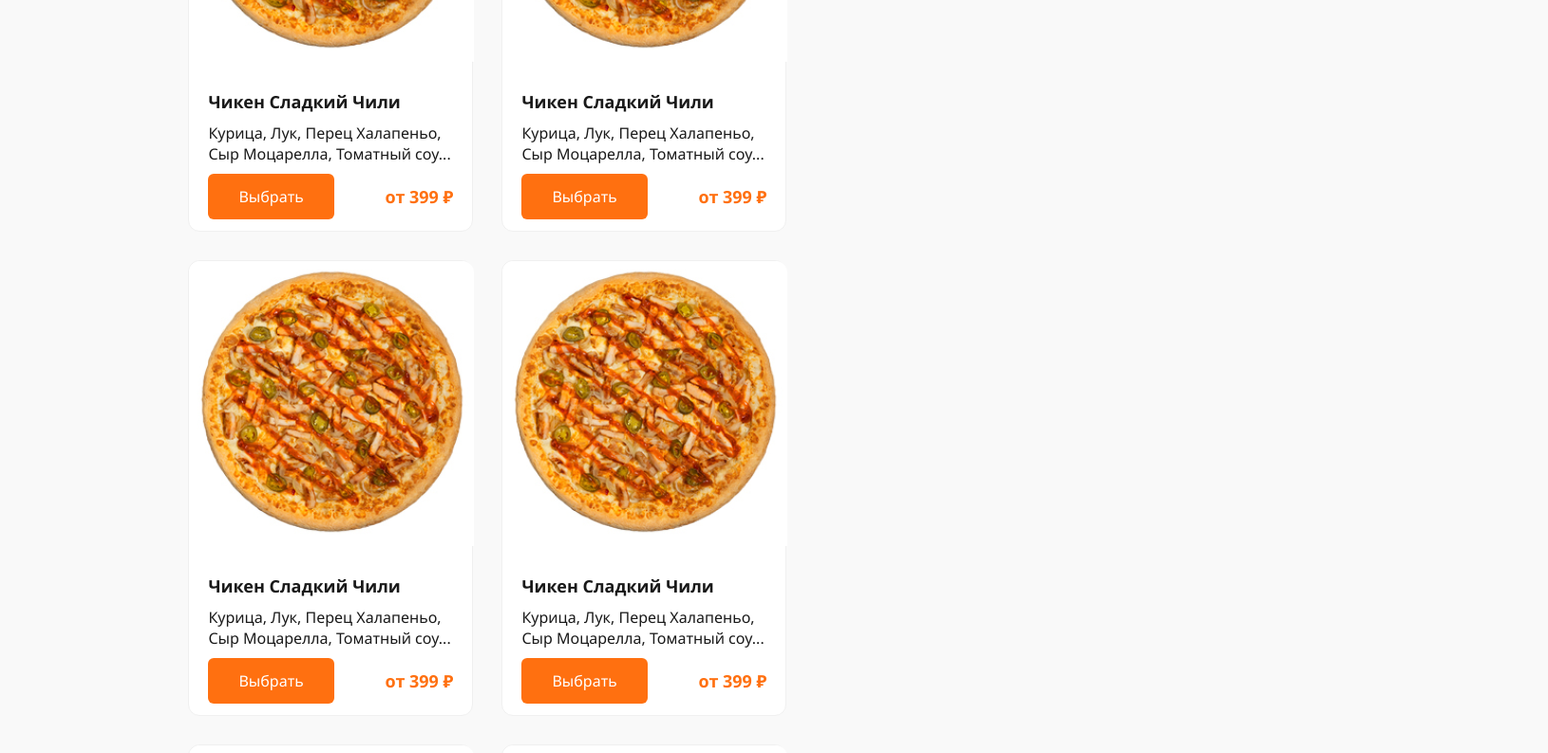
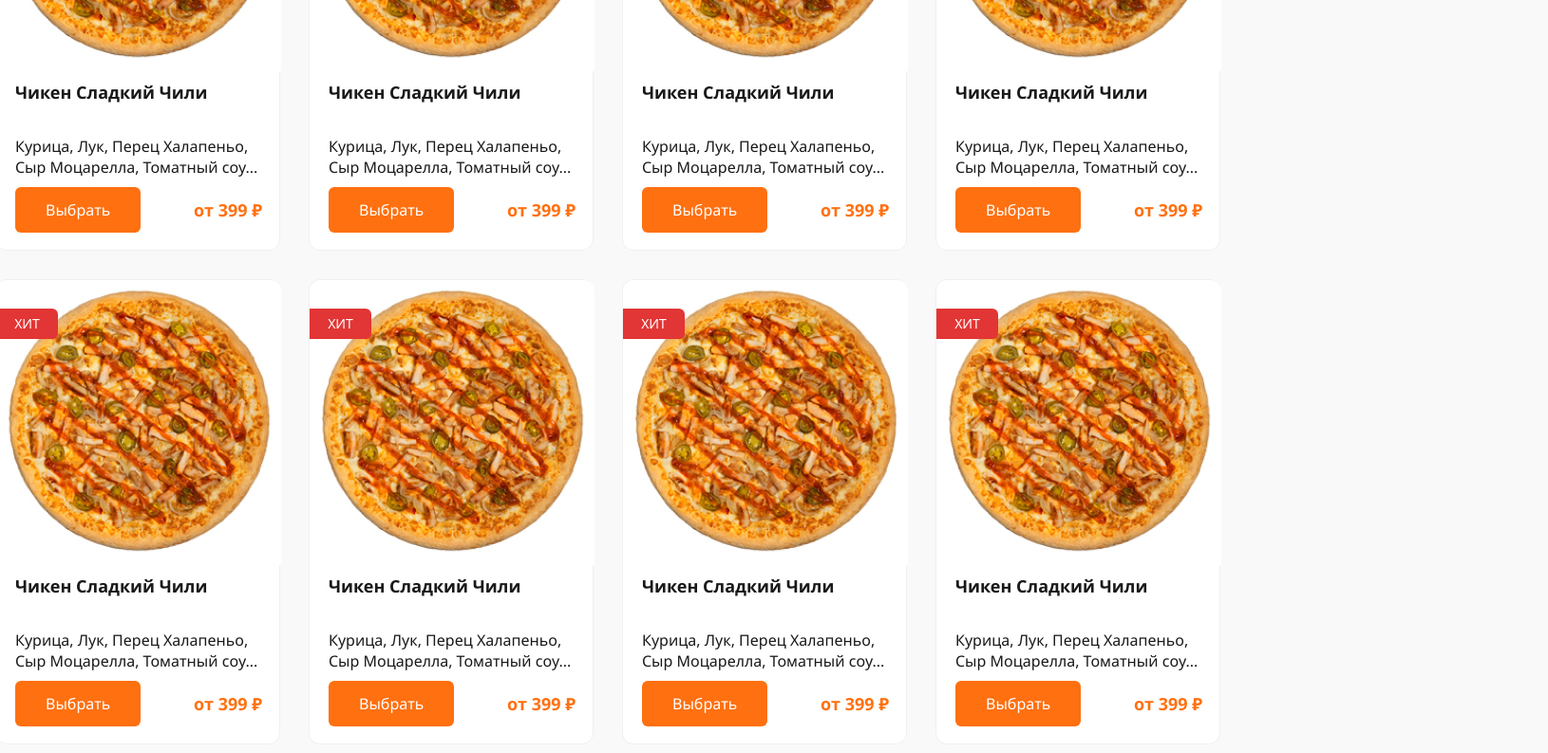
Before and after one commit to alibek-jumaniyazov/restoran_to_react, a React (Create React App) app: page /pizza in a window 1280 px wide. Shown: the part 920-1713 px from the top of the page at 95% size, 1630 px wide, since content can reach past the window. Built offline with nearby package versions, Linux system fonts and the light colour scheme.

Commit message:
add reasponsive width

```diff
--- a/src/components/AllPizza.jsx
+++ b/src/components/AllPizza.jsx
@@ -15,33 +15,36 @@ export default function AllPizza({ sliceData, addProduct , son2 , setSon2 }) {
             name: "Чикен Сладкий Чили",
             info: "Курица, Лук, Перец Халапеньо, Сыр Моцарелла, Томатный соу...",
             price: 399,
-            xit: "ХИТ"
+            xit: "ХИТ",
+            gramm:400
         },
         {
             id: 2,
             img: pizza2,
-            name: "Чикен Сладкий Чили",
-            info: "Курица, Лук, Перец Халапеньо, Сыр Моцарелла, Томатный соу...",
-            price: 399,
-            xit: "ХИТ"
+            name: "EASY PEASY огуречный расколбас",
+            info: "Курица, Лук, Перец Халапеньо...",
+            price: 549,
+            xit: "ХИТ",
+            gramm:400
 
         },
         {
             id: 3,
             img: pizza1,
-            name: "Чикен Сладкий Чили",
-            info: "Курица, Лук, Перец Халапеньо, Сыр Моцарелла, Томатный соу...",
-            price: 399,
-            new: "NEW"
-
+            name: "EASY PEASY чикен а-ля хрен",
+            info: "Курица, Лук, Соус Карбонара,...",
+            price: 249,
+            new: "NEW",
+            gramm:400
         },
         {
             id: 4,
             img: pizza1,
-            name: "Чикен Сладкий Чили",
-            info: "Курица, Лук, Перец Халапеньо, Сыр Моцарелла, Томатный соу...",
-            price: 399,
-            new: "NEW"
+            name: "4 сезона",
+            info: "Бекон, Ветчина, Грибы, Курица, Лук, Маслины, Огурцы мари...",
+            price: 630,
+            new: "NEW",
+            gramm:400
 
         },
         {
@@ -50,6 +53,8 @@ export default function AllPizza({ sliceData, addProduct , son2 , setSon2 }) {
             name: "Чикен Сладкий Чили",
             info: "Курица, Лук, Перец Халапеньо, Сыр Моцарелла, Томатный соу...",
             price: 399,
+            xit: "ХИТ",
+            gramm:400
         },
         {
             id: 6,
@@ -57,6 +62,8 @@ export default function AllPizza({ sliceData, addProduct , son2 , setSon2 }) {
             name: "Чикен Сладкий Чили",
             info: "Курица, Лук, Перец Халапеньо, Сыр Моцарелла, Томатный соу...",
             price: 399,
+            xit: "ХИТ",
+            gramm:400
         },
         {
             id: 7,
@@ -64,6 +71,8 @@ export default function AllPizza({ sliceData, addProduct , son2 , setSon2 }) {
             name: "Чикен Сладкий Чили",
             info: "Курица, Лук, Перец Халапеньо, Сыр Моцарелла, Томатный соу...",
             price: 399,
+            xit: "ХИТ",
+            gramm:400
         },
         {
             id: 8,
@@ -71,7 +80,8 @@ export default function AllPizza({ sliceData, addProduct , son2 , setSon2 }) {
             name: "Чикен Сладкий Чили",
             info: "Курица, Лук, Перец Халапеньо, Сыр Моцарелла, Томатный соу...",
             price: 399,
-            xit: "ХИТ"
+            xit: "ХИТ",
+            gramm:400
         },
         {
             id: 9,
@@ -79,33 +89,40 @@ export default function AllPizza({ sliceData, addProduct , son2 , setSon2 }) {
             name: "Чикен Сладкий Чили",
             info: "Курица, Лук, Перец Халапеньо, Сыр Моцарелла, Томатный соу...",
             price: 399,
-            xit: "ХИТ"
+            xit: "ХИТ",
+            gramm:400
 
         },
         {
             id: 10,
             img: pizza1,
+            img: pizza1,
             name: "Чикен Сладкий Чили",
             info: "Курица, Лук, Перец Халапеньо, Сыр Моцарелла, Томатный соу...",
             price: 399,
-            new: "NEW"
+            xit: "ХИТ",
+            gramm:400
 
         },
         {
             id: 11,
             img: pizza1,
+            img: pizza1,
             name: "Чикен Сладкий Чили",
             info: "Курица, Лук, Перец Халапеньо, Сыр Моцарелла, Томатный соу...",
             price: 399,
-            new: "NEW"
-
+            xit: "ХИТ",
+            gramm:400
         },
         {
             id: 12,
             img: pizza1,
+            img: pizza1,
             name: "Чикен Сладкий Чили",
             info: "Курица, Лук, Перец Халапеньо, Сыр Моцарелла, Томатный соу...",
             price: 399,
+            xit: "ХИТ",
+            gramm:400
         },
         {
             id: 13,
@@ -113,6 +130,8 @@ export default function AllPizza({ sliceData, addProduct , son2 , setSon2 }) {
             name: "Чикен Сладкий Чили",
             info: "Курица, Лук, Перец Халапеньо, Сыр Моцарелла, Томатный соу...",
             price: 399,
+            xit: "ХИТ",
+            gramm:400
         },
 
     ])
@@ -153,7 +172,7 @@ export default function AllPizza({ sliceData, addProduct , son2 , setSon2 }) {
         setcmWithe1('cmBlack')
         setcmWithe2('cmWithe')
         setcmWithe3('cmBlack')
-        setPizzaCmm('350px')
+        setPizzaCmm('400px')
         setCm('28 cm')
     }
 
@@ -170,7 +189,7 @@ export default function AllPizza({ sliceData, addProduct , son2 , setSon2 }) {
     const [div, setDiv] = useState('allBox')
 
 
-    function kz(id, img, name, info, price) {
+    function kz(id, img, name, info, price ,gramm) {
         setDiv('add')
         if (colorWithe1 == 'colorWith') {
             addProduct(id, img, name, a2, sm,  price, )
@@ -178,10 +197,6 @@ export default function AllPizza({ sliceData, addProduct , son2 , setSon2 }) {
         if (colorWithe2 == 'colorWith') {
             addProduct(id, img, name, a1, sm , price ,)
         }
-
-
-
-
         setSon2(son2 + 1)
         // if (cmWithe3 == 'cmWithe') {
         //     addProduct(id, img, name, a2,t1, price)
@@ -193,7 +208,7 @@ export default function AllPizza({ sliceData, addProduct , son2 , setSon2 }) {
         //     addProduct(id, img, name, a1, t3, price)
         // }
 
-        PizzaOonclick(id, img, name)
+        PizzaOonclick(id, img, name , price ,gramm)
 
     }
 
@@ -217,12 +232,14 @@ export default function AllPizza({ sliceData, addProduct , son2 , setSon2 }) {
 
     const [PizzaOnclick, setPizzaOnclick] = useState([])
 
-    function PizzaOonclick(id, img, name) {
+    function PizzaOonclick(id, img, name , price ,gramm) {
         setPizzaOnclick([
             {
                 id: id,
                 img: img,
-                name: name
+                name: name,
+                price: price,
+                gramm: gramm
             }
         ])
     }
@@ -340,8 +357,12 @@ export default function AllPizza({ sliceData, addProduct , son2 , setSon2 }) {
                                         </div>
                                     </div>
                                     <div className="priceAdnAdd">
-                                        <p>Итого: 379 ₽</p>
-                                        <span onClick={() => productADD()}>Add</span>
+                                        <div className="priceGramm">
+                                           <p>Итого: {item.price} ₽</p>
+                                           <span className='gramm'>{item.gramm} г</span>
+                                        </div>
+
+                                        <span className='addProductbtn' onClick={() => productADD()}>Add</span>
                                     </div>
                                 </div>
                             </div>
--- a/src/components/OnePizza.jsx
+++ b/src/components/OnePizza.jsx
@@ -12,7 +12,7 @@ export default function OnePizza({ item , kz }) {
                 <p>{item.name}</p>
                 <span>{item.info}</span>
                 <div className="addBtn">
-                    <a onClick={() =>kz(item.id , item.img , item.name , item.info , item.price)} className="btnPizza">Выбрать</a>
+                    <a onClick={() =>kz(item.id , item.img , item.name , item.info , item.price , item.gramm)} className="btnPizza">Выбрать</a>
                     <h3>от {item.price} ₽</h3>
                 </div>
             </div>
--- a/src/styles/header.css
+++ b/src/styles/header.css
@@ -3,7 +3,9 @@
     justify-content: center;
     align-items: center;
     flex-direction: column;
-    width: 100%;
+    /* width: 100%; */
+    width: 1980px;
+    padding: 0 30px;
     background-color: #FFFFFF;
 }
 
@@ -238,7 +240,7 @@ header {
     display: flex;
     justify-content: center;
     align-items: center;
-    gap: 16px;
+    gap: 26px;
     background: #FFFFFF;
     border: 1px solid #F0F0F0;
     border-radius: 12px;
@@ -268,7 +270,7 @@ header {
     display: flex;
     justify-content: space-between;
     align-items: center;
-    width: 100%;
+    width: 90%;
 }
 
 .productCounter {
@@ -312,6 +314,10 @@ header {
     font-size: 16px;
     line-height: 20px;
     color: #191919;
+
+width: 230px;
+
+
 }
 
 .karzinkaInfo span {
--- a/src/styles/home.css
+++ b/src/styles/home.css
@@ -64,7 +64,7 @@
     align-items: center;
     flex-wrap: wrap;
     gap: 0px;
-    width: 76%;
+    /* width: 76%; */
 }
 
 .Sale img {
--- a/src/styles/pizza.css
+++ b/src/styles/pizza.css
@@ -23,7 +23,8 @@
     display: flex;
     justify-content: space-between;
     align-items: center;
-    width: 66%;
+    /* width: 66%; */
+    width: 1280px;
 }
 
 .PizzaHeader h1 {
@@ -49,17 +50,18 @@
 
 .Pizzas {
     display: flex;
-    justify-content: flex-start;
+    justify-content: center;
     align-items: flex-start;
     gap: 30px;
     flex-wrap: wrap;
-    width: 69%;
+    /* width: 69%; */
+    width: 1380px;
 }
 
 .OnePizza {
     position: relative;
     width: 300px;
-    height: 480px;
+    height: 490px;
     background: #FFFFFF;
     border: 1px solid #F0F0F0;
     border-radius: 12px;
@@ -67,7 +69,7 @@
     flex-direction: column;
     justify-content: flex-start;
     align-items: flex-start;
-    gap: 10px
+    gap: 0px
 }
 
 .xit {
@@ -96,6 +98,7 @@
     justify-content: flex-start;
     align-items: flex-start;
     gap: 10px;
+    margin-top: -10px;
 }
 
 .pizzaInfo p {
@@ -103,6 +106,9 @@
     font-size: 18px;
     line-height: 24px;
     color: #191919;
+    height: 48px;
+    width: 240px;
+
 }
 
 .pizzaInfo span {
@@ -110,6 +116,9 @@
     font-size: 16px;
     line-height: 22px;
     color: #191919;
+    height: 44px;
+    width: 260px;
+
 }
 
 .addBtn {
@@ -341,13 +350,10 @@
     font-weight: 700;
     font-size: 23px;
     line-height: 28px;
-
-
     color: #FF7010;
-
 }
 
-.priceAdnAdd span {
+.addProductbtn {
     padding: 13px 40px;
     gap: 10px;
     width: 155px;
@@ -365,7 +371,7 @@
     transition: all 0.4s ease;
 }
 
-.priceAdnAdd span:active {
+.addProductbtn:active {
     scale: 80%;
     transition: all 0.4s ease;
 }
@@ -462,7 +468,21 @@
     transition: all 0.4s ease;
 }
 
-.karzinkaFooter span:active{
+.karzinkaFooter span:active {
     scale: 80%;
     transition: all 0.4s ease;
 }
+
+.gramm{
+    font-weight: 400;
+    font-size: 14px;
+    line-height: 18px;
+
+    color: #A5A5A5;
+}
+.priceGramm{
+    display: flex;
+    justify-content: center;
+    align-items: flex-end;
+    gap: 12px;
+}
```
